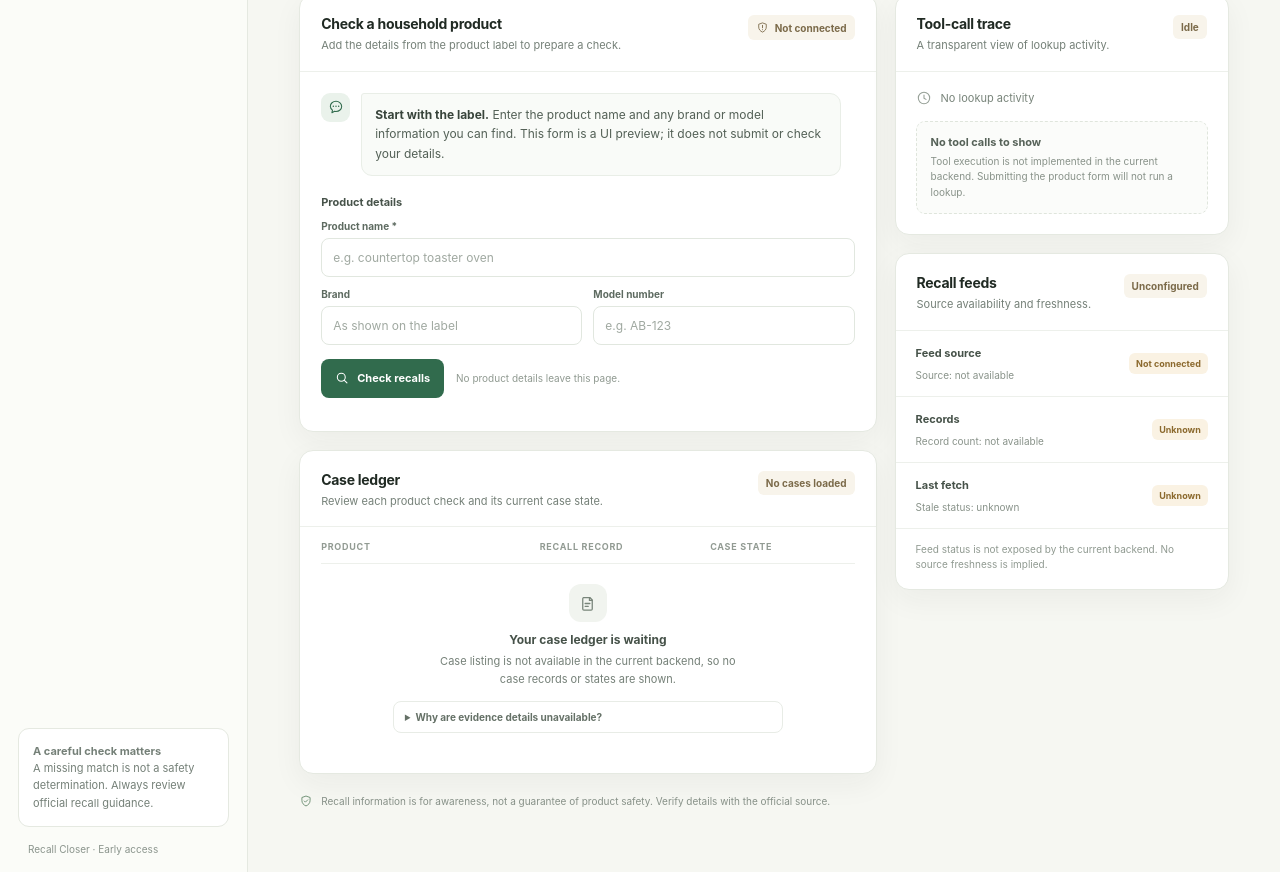
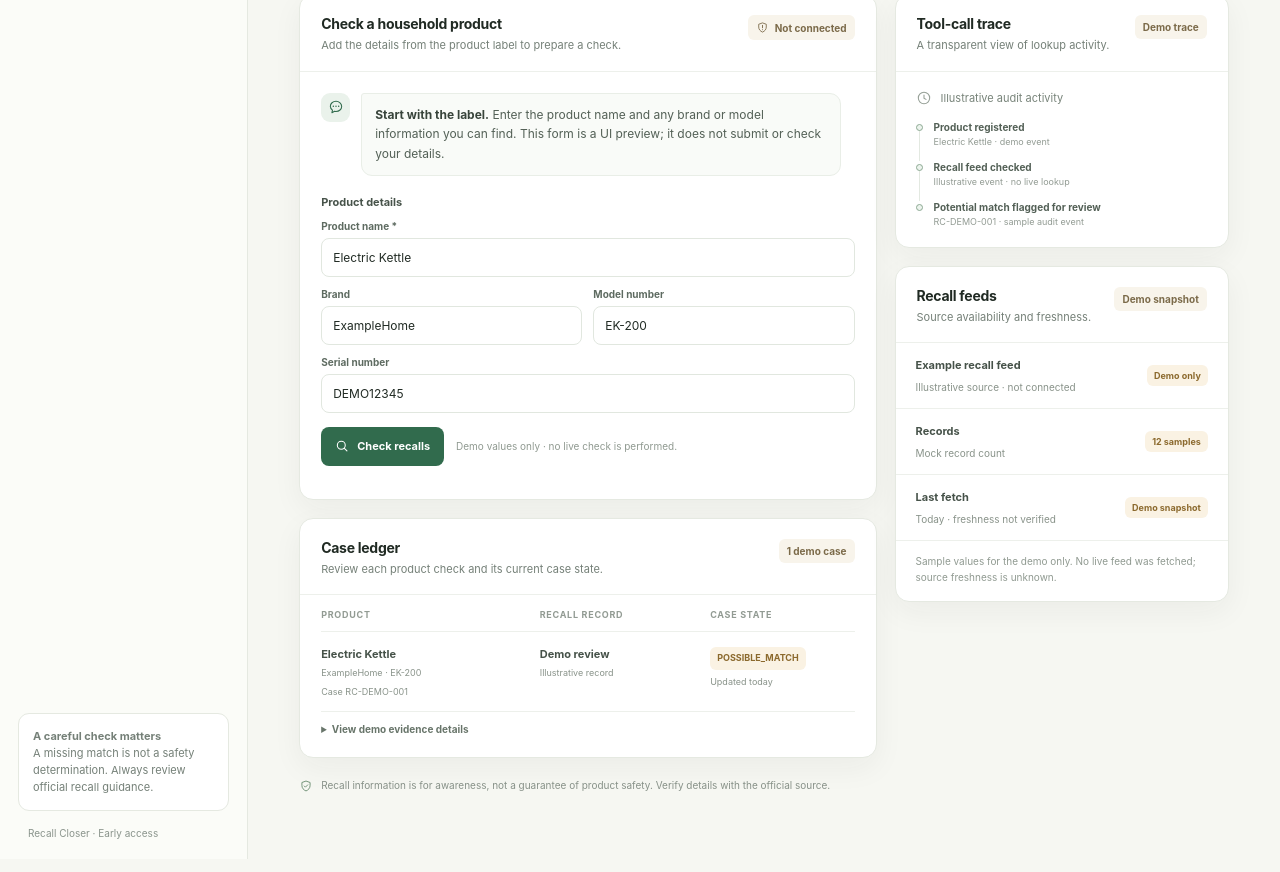
Before and after one commit to ManasaSatya26/amazon-2026, a plain HTML site: page static/index.html in a window 1280 px wide. Shown: the part 261-1133 px from the top of the page. Drawn offline with Linux system fonts and the light colour scheme.

Commit message:
demo data

```diff
--- a/static/index.html
+++ b/static/index.html
@@ -252,6 +252,27 @@
         color: #737e75;
         font-size: 13px;
         line-height: 1.65;
+      }
+
+      .demo-banner {
+        display: flex;
+        align-items: center;
+        gap: 9px;
+        margin-bottom: 20px;
+        padding: 10px 13px;
+        border: 1px solid #eadfc8;
+        border-radius: 9px;
+        color: #795c27;
+        background: #fff9ed;
+        font-size: 10px;
+        font-weight: 750;
+        letter-spacing: 0.06em;
+      }
+
+      .demo-banner svg {
+        width: 15px;
+        height: 15px;
+        flex: 0 0 auto;
       }
 
       .overview-label {
@@ -515,6 +536,72 @@
         text-align: center;
       }
 
+      .case-row {
+        display: grid;
+        grid-template-columns: 1.3fr 1fr 0.9fr;
+        gap: 10px;
+        align-items: start;
+        padding: 15px 0 13px;
+        border-bottom: 1px solid #edf0eb;
+        color: #465249;
+        font-size: 11px;
+      }
+
+      .case-primary {
+        font-weight: 700;
+      }
+
+      .case-secondary {
+        display: block;
+        margin-top: 5px;
+        color: #89938a;
+        font-size: 9px;
+        line-height: 1.5;
+      }
+
+      .case-state {
+        display: inline-flex;
+        width: fit-content;
+        max-width: 100%;
+        padding: 5px 7px;
+        border-radius: 6px;
+        color: #8b692d;
+        background: var(--amber-pale);
+        font-size: 9px;
+        font-weight: 750;
+        line-height: 1.35;
+        overflow-wrap: anywhere;
+      }
+
+      .case-updated {
+        display: block;
+        margin-top: 6px;
+        color: #89938a;
+        font-size: 9px;
+      }
+
+      .case-evidence {
+        padding: 11px 0 2px;
+      }
+
+      .case-evidence summary {
+        color: #68756a;
+        cursor: pointer;
+        font-size: 10px;
+        font-weight: 650;
+      }
+
+      .case-evidence p {
+        margin: 8px 0 0;
+        padding: 10px 11px;
+        border: 1px solid #e8ece6;
+        border-radius: 8px;
+        color: #7a857c;
+        background: #fbfcfa;
+        font-size: 10px;
+        line-height: 1.55;
+      }
+
       .empty-icon {
         display: grid;
         width: 38px;
@@ -608,6 +695,60 @@
         color: #89938a;
         font-size: 10px;
         line-height: 1.55;
+      }
+
+      .trace-events {
+        display: grid;
+        gap: 0;
+        margin: 0;
+        padding: 0;
+        list-style: none;
+      }
+
+      .trace-event {
+        position: relative;
+        display: grid;
+        grid-template-columns: 9px minmax(0, 1fr);
+        gap: 9px;
+        padding: 0 0 14px;
+      }
+
+      .trace-event:last-child {
+        padding-bottom: 0;
+      }
+
+      .trace-event:not(:last-child)::after {
+        position: absolute;
+        top: 9px;
+        bottom: 0;
+        left: 3px;
+        width: 1px;
+        background: #e3e9e1;
+        content: "";
+      }
+
+      .trace-event-dot {
+        z-index: 1;
+        width: 7px;
+        height: 7px;
+        margin-top: 4px;
+        border: 1px solid #8ca993;
+        border-radius: 50%;
+        background: #edf4ee;
+      }
+
+      .trace-event strong {
+        display: block;
+        color: #536056;
+        font-size: 10px;
+        font-weight: 700;
+      }
+
+      .trace-event span {
+        display: block;
+        margin-top: 3px;
+        color: #929b93;
+        font-size: 9px;
       }
 
       .feed-list {
@@ -893,10 +1034,6 @@
       <main class="main" id="home">
         <header class="topbar">
           <div class="breadcrumb">Workspace <span aria-hidden="true">/</span> <strong>Overview</strong></div>
-          <div class="connection-status" role="status">
-            <span class="status-dot" aria-hidden="true"></span>
-            Backend integration pending
-          </div>
         </header>
 
         <div class="content">
@@ -905,8 +1042,8 @@
               <p class="eyebrow">Household recall workspace</p>
               <h1 id="page-title">Know what’s in your home.</h1>
               <p class="page-description">
-                Keep product checks, recall evidence, and case activity together.
-                Recall lookup is not connected yet, so no checks have been run.
+                A demo snapshot of product details, case activity, and illustrative feed status.
+                This page does not perform a live recall lookup.
               </p>
             </div>
             <div class="overview">
@@ -957,6 +1094,7 @@
                           type="text"
                           placeholder="e.g. countertop toaster oven"
                           autocomplete="off"
+                          value="Electric Kettle"
                           required
                         >
                       </div>
@@ -968,6 +1106,7 @@
                           type="text"
                           placeholder="As shown on the label"
                           autocomplete="off"
+                          value="ExampleHome"
                         >
                       </div>
                       <div class="field">
@@ -978,6 +1117,18 @@
                           type="text"
                           placeholder="e.g. AB-123"
                           autocomplete="off"
+                          value="EK-200"
+                        >
+                      </div>
+                      <div class="field full">
+                        <label for="product-serial">Serial number</label>
+                        <input
+                          id="product-serial"
+                          name="serial"
+                          type="text"
+                          placeholder="As shown on the product"
+                          autocomplete="off"
+                          value="DEMO12345"
                         >
                       </div>
                     </div>
@@ -989,7 +1140,7 @@
                         </svg>
                         Check recalls
                       </button>
-                      <span class="form-note">No product details leave this page.</span>
+                      <span class="form-note">Demo values only · no live check is performed.</span>
                     </div>
                     <p class="form-feedback" id="form-feedback" role="status" aria-live="polite"></p>
                   </form>
@@ -1002,7 +1153,7 @@
                     <h2 class="card-title" id="ledger-title">Case ledger</h2>
                     <p class="card-subtitle">Review each product check and its current case state.</p>
                   </div>
-                  <span class="soft-label">No cases loaded</span>
+                  <span class="soft-label">1 demo case</span>
                 </header>
                 <div class="ledger-body">
                   <div class="ledger-columns" aria-hidden="true">
@@ -1010,23 +1161,28 @@
                     <span>Recall record</span>
                     <span>Case state</span>
                   </div>
-                  <div class="empty-ledger">
-                    <span class="empty-icon" aria-hidden="true">
-                      <svg viewBox="0 0 24 24" fill="none">
-                        <path d="M7 4.5h8l3 3V19a1.5 1.5 0 0 1-1.5 1.5h-9A1.5 1.5 0 0 1 6 19V6a1.5 1.5 0 0 1 1-1.5Z" stroke="currentColor" stroke-width="1.6" stroke-linejoin="round"/>
-                        <path d="M14.5 4.8V8H18M9 12h6M9 15.5h4" stroke="currentColor" stroke-width="1.6" stroke-linecap="round"/>
-                      </svg>
-                    </span>
-                    <strong>Your case ledger is waiting</strong>
-                    <p>Case listing is not available in the current backend, so no case records or states are shown.</p>
-                    <details class="evidence-disclosure">
-                      <summary>Why are evidence details unavailable?</summary>
-                      <p class="evidence-copy">
-                        Recall checks and case retrieval are not exposed by the current API. Evidence will appear
-                        here when a backend contract provides real case records and source excerpts.
-                      </p>
-                    </details>
+                  <div class="case-row">
+                    <div>
+                      <span class="case-primary">Electric Kettle</span>
+                      <span class="case-secondary">ExampleHome · EK-200</span>
+                      <span class="case-secondary">Case RC-DEMO-001</span>
+                    </div>
+                    <div>
+                      <span class="case-primary">Demo review</span>
+                      <span class="case-secondary">Illustrative record</span>
+                    </div>
+                    <div>
+                      <span class="case-state">POSSIBLE_MATCH</span>
+                      <span class="case-updated">Updated today</span>
+                    </div>
                   </div>
+                  <details class="case-evidence">
+                    <summary>View demo evidence details</summary>
+                    <p>
+                      Illustrative review placeholder only. No recall record was checked, and this demo does not
+                      determine whether Electric Kettle model EK-200 is recalled or safe.
+                    </p>
+                  </details>
                 </div>
               </section>
             </div>
@@ -1038,7 +1194,7 @@
                     <h2 class="card-title" id="trace-title">Tool-call trace</h2>
                     <p class="card-subtitle">A transparent view of lookup activity.</p>
                   </div>
-                  <span class="soft-label">Idle</span>
+                  <span class="soft-label">Demo trace</span>
                 </header>
                 <div class="trace-body">
                   <div class="trace-status">
@@ -1046,12 +1202,31 @@
                       <circle cx="12" cy="12" r="8.5" stroke="currentColor" stroke-width="1.6"/>
                       <path d="M12 7.5v4.8l3 1.8" stroke="currentColor" stroke-width="1.6" stroke-linecap="round" stroke-linejoin="round"/>
                     </svg>
-                    No lookup activity
+                    Illustrative audit activity
                   </div>
-                  <div class="trace-empty">
-                    <strong>No tool calls to show</strong>
-                    <p>Tool execution is not implemented in the current backend. Submitting the product form will not run a lookup.</p>
-                  </div>
+                  <ol class="trace-events" aria-label="Demo audit events">
+                    <li class="trace-event">
+                      <span class="trace-event-dot" aria-hidden="true"></span>
+                      <div>
+                        <strong>Product registered</strong>
+                        <span>Electric Kettle · demo event</span>
+                      </div>
+                    </li>
+                    <li class="trace-event">
+                      <span class="trace-event-dot" aria-hidden="true"></span>
+                      <div>
+                        <strong>Recall feed checked</strong>
+                        <span>Illustrative event · no live lookup</span>
+                      </div>
+                    </li>
+                    <li class="trace-event">
+                      <span class="trace-event-dot" aria-hidden="true"></span>
+                      <div>
+                        <strong>Potential match flagged for review</strong>
+                        <span>RC-DEMO-001 · sample audit event</span>
+                      </div>
+                    </li>
+                  </ol>
                 </div>
               </section>
 
@@ -1061,27 +1236,27 @@
                     <h2 class="card-title" id="feeds-title">Recall feeds</h2>
                     <p class="card-subtitle">Source availability and freshness.</p>
                   </div>
-                  <span class="soft-label">Unconfigured</span>
+                  <span class="soft-label">Demo snapshot</span>
                 </header>
                 <div class="feed-list">
                   <div class="feed-row">
-                    <span class="feed-name">Feed source</span>
-                    <span class="feed-state">Not connected</span>
-                    <span class="feed-meta">Source: not available</span>
+                    <span class="feed-name">Example recall feed</span>
+                    <span class="feed-state">Demo only</span>
+                    <span class="feed-meta">Illustrative source · not connected</span>
                   </div>
                   <div class="feed-row">
                     <span class="feed-name">Records</span>
-                    <span class="feed-state">Unknown</span>
-                    <span class="feed-meta">Record count: not available</span>
+                    <span class="feed-state">12 samples</span>
+                    <span class="feed-meta">Mock record count</span>
                   </div>
                   <div class="feed-row">
                     <span class="feed-name">Last fetch</span>
-                    <span class="feed-state">Unknown</span>
-                    <span class="feed-meta">Stale status: unknown</span>
+                    <span class="feed-state">Demo snapshot</span>
+                    <span class="feed-meta">Today · freshness not verified</span>
                   </div>
                 </div>
                 <p class="feed-note">
-                  Feed status is not exposed by the current backend. No source freshness is implied.
+                  Sample values for the demo only. No live feed was fetched; source freshness is unknown.
                 </p>
               </section>
             </div>
@@ -1104,7 +1279,7 @@
       productForm.addEventListener("submit", (event) => {
         event.preventDefault();
         formFeedback.textContent =
-          "No lookup was performed. The current backend does not provide a recall-check endpoint.";
+          "Demo data only — no live recall lookup was performed.";
       });
     </script>
   </body>
```
